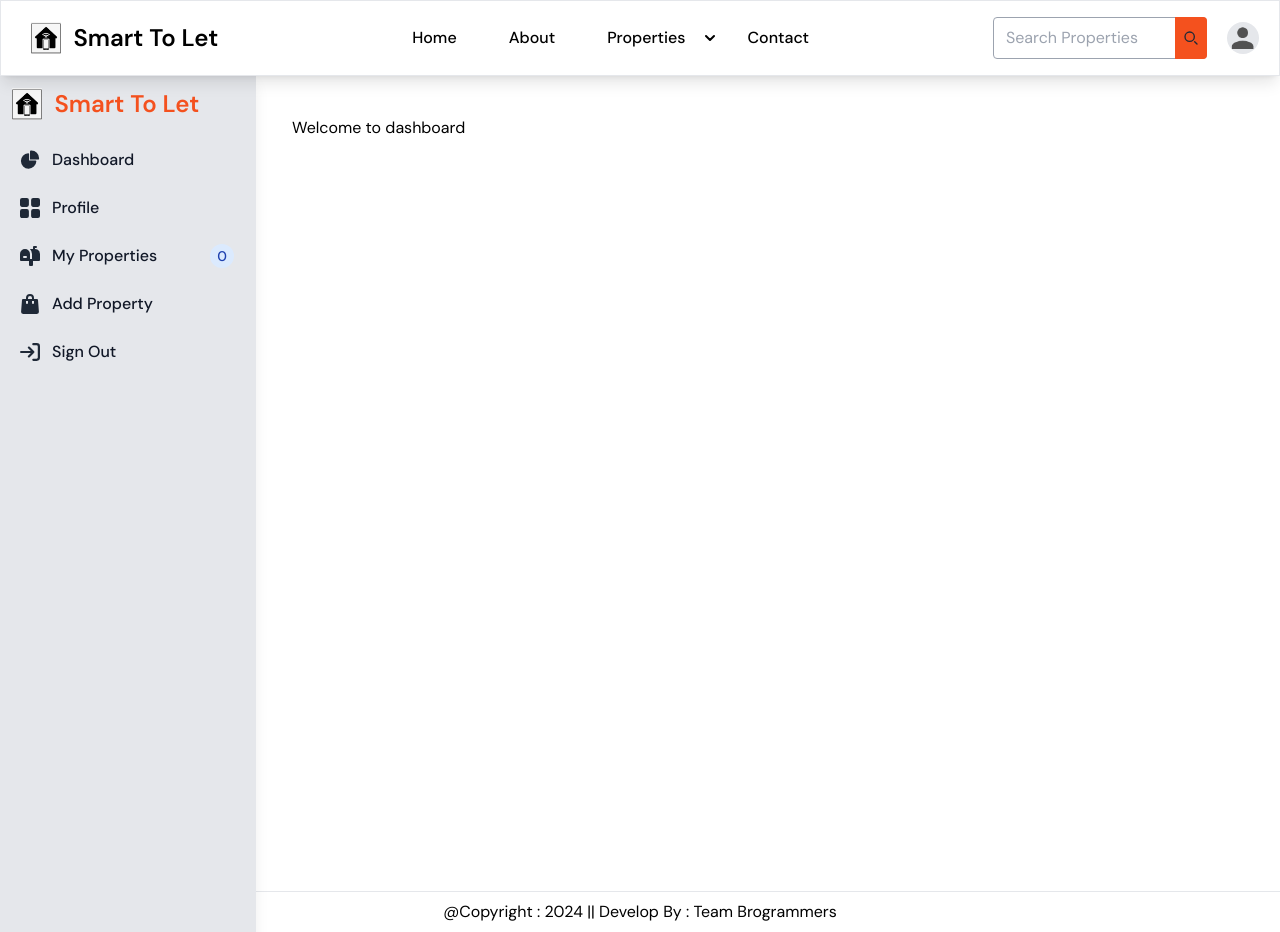
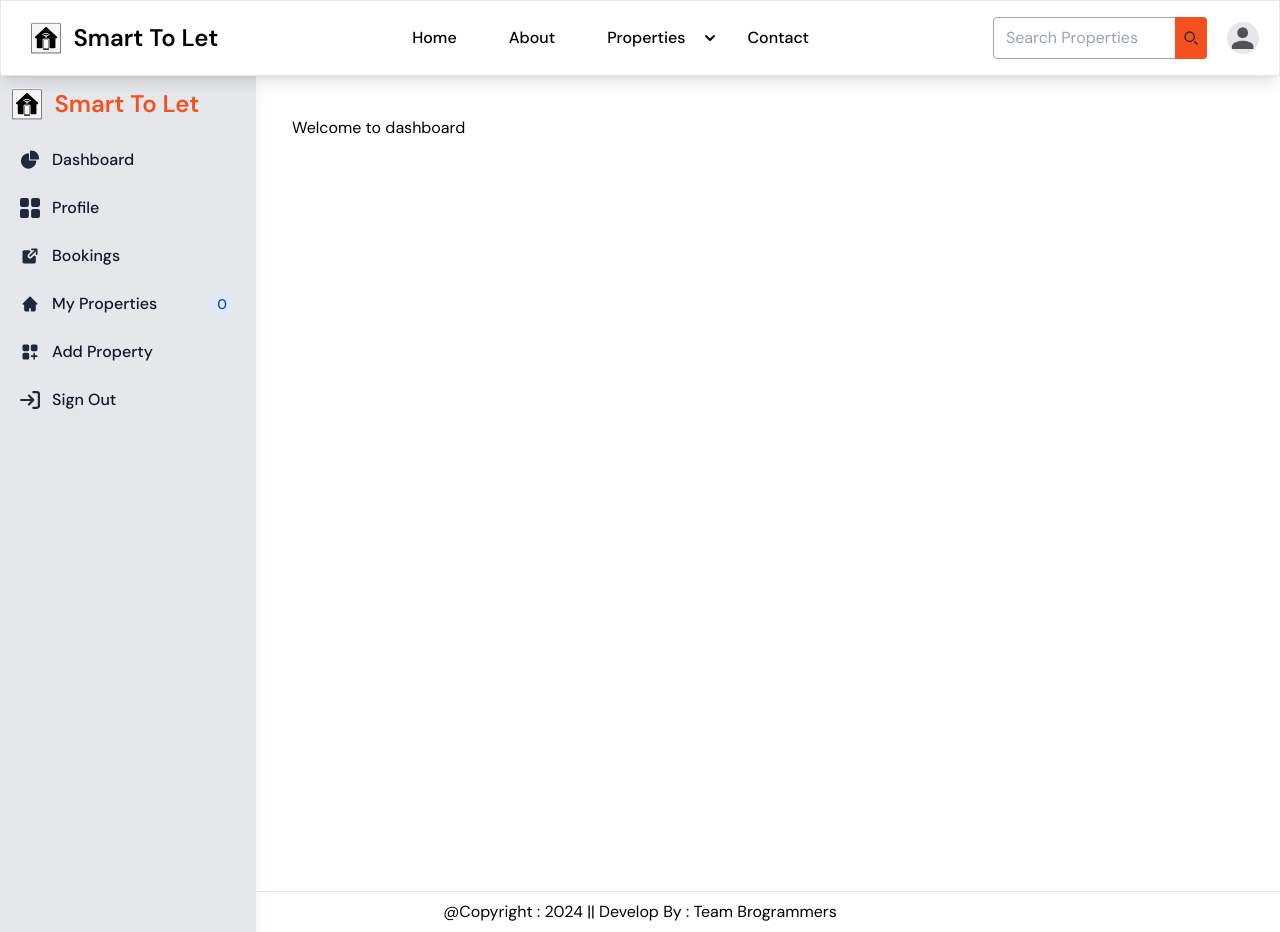
Before and after one commit to mrdel56/smart-to-let-system, a Django app: page /dashboard/ in a window 1280 px wide. Run offline with Django 5.2, Linux system fonts and the light colour scheme; the visitor is signed in with stand-in values (Sample User, id 1); some libraries are stand-ins or nearby versions.

Commit message:
feat: dashboard modified

```diff
--- a/templates/dashboard_base.html
+++ b/templates/dashboard_base.html
@@ -209,12 +209,30 @@
               </a>
             </li>
 
+            {% comment %}Bookings{% endcomment %}
+            <li>
+              <a href="/dashboard/profile" class="flex items-center p-2 text-gray-900 rounded-lg hover:bg-[#F4511F] hover:text-white group">
+                <svg class="flex-shrink-0 w-5 h-5 text-gray-800 transition duration-75 group-hover:text-gray-900 dark:group-hover:text-white" aria-hidden="true" xmlns="http://www.w3.org/2000/svg" width="24" height="24" fill="currentColor" viewBox="0 0 24 24">
+                  <path fill-rule="evenodd" d="M11.403 5H5a2 2 0 0 0-2 2v12a2 2 0 0 0 2 2h12a2 2 0 0 0 2-2v-6.403a3.01 3.01 0 0 1-1.743-1.612l-3.025 3.025A3 3 0 1 1 9.99 9.768l3.025-3.025A3.01 3.01 0 0 1 11.403 5Z" clip-rule="evenodd" />
+                  <path fill-rule="evenodd" d="M13.232 4a1 1 0 0 1 1-1H20a1 1 0 0 1 1 1v5.768a1 1 0 1 1-2 0V6.414l-6.182 6.182a1 1 0 0 1-1.414-1.414L17.586 5h-3.354a1 1 0 0 1-1-1Z" clip-rule="evenodd" />
+                </svg>
+
+                <span class="flex-1 ms-3 whitespace-nowrap">Bookings</span>
+                {% comment %} <span class="inline-flex items-center justify-center px-2 ms-3 text-sm font-medium text-gray-800 bg-gray-100 rounded-full dark:bg-gray-700 dark:text-gray-300">Pro</span> {% endcomment %}
+              </a>
+            </li>
+
             {% comment %}My propery{% endcomment %}
             <li>
               <a href="/dashboard/my-property" class="flex items-center p-2 text-gray-900 rounded-lg hover:bg-[#F4511F] hover:text-white group">
-                <svg class="flex-shrink-0 w-5 h-5 text-gray-800 transition duration-75 group-hover:text-gray-900 dark:group-hover:text-white" aria-hidden="true" xmlns="http://www.w3.org/2000/svg" fill="currentColor" viewBox="0 0 20 20">
+                {% comment %} <svg class="flex-shrink-0 w-5 h-5 text-gray-800 transition duration-75 group-hover:text-gray-900 dark:group-hover:text-white" aria-hidden="true" xmlns="http://www.w3.org/2000/svg" fill="currentColor" viewBox="0 0 20 20">
                   <path d="m17.418 3.623-.018-.008a6.713 6.713 0 0 0-2.4-.569V2h1a1 1 0 1 0 0-2h-2a1 1 0 0 0-1 1v2H9.89A6.977 6.977 0 0 1 12 8v5h-2V8A5 5 0 1 0 0 8v6a1 1 0 0 0 1 1h8v4a1 1 0 0 0 1 1h2a1 1 0 0 0 1-1v-4h6a1 1 0 0 0 1-1V8a5 5 0 0 0-2.582-4.377ZM6 12H4a1 1 0 0 1 0-2h2a1 1 0 0 1 0 2Z" />
+                </svg> {% endcomment %}
+
+                <svg class="flex-shrink-0 w-5 h-5 text-gray-800 transition duration-75 group-hover:text-gray-900 dark:group-hover:text-white" aria-hidden="true" xmlns="http://www.w3.org/2000/svg" width="24" height="24" fill="currentColor" viewBox="0 0 24 24">
+                  <path fill-rule="evenodd" d="M11.293 3.293a1 1 0 0 1 1.414 0l6 6 2 2a1 1 0 0 1-1.414 1.414L19 12.414V19a2 2 0 0 1-2 2h-3a1 1 0 0 1-1-1v-3h-2v3a1 1 0 0 1-1 1H7a2 2 0 0 1-2-2v-6.586l-.293.293a1 1 0 0 1-1.414-1.414l2-2 6-6Z" clip-rule="evenodd" />
                 </svg>
+
                 <span class="flex-1 ms-3 whitespace-nowrap">My Properties</span>
                 <span class="inline-flex items-center justify-center w-3 h-3 p-3 ms-3 text-sm font-medium text-blue-800 bg-blue-100 rounded-full dark:bg-blue-900 dark:text-blue-300">0</span>
               </a>
@@ -223,16 +241,17 @@
             {% comment %}add property{% endcomment %}
             <li>
               <a href="#" class="flex items-center p-2 text-gray-900 rounded-lg hover:bg-[#F4511F] hover:text-white group">
-                <svg class="flex-shrink-0 w-5 h-5 text-gray-800 transition duration-75 group-hover:text-gray-900 dark:group-hover:text-white" aria-hidden="true" xmlns="http://www.w3.org/2000/svg" fill="currentColor" viewBox="0 0 18 20">
-                  <path d="M17 5.923A1 1 0 0 0 16 5h-3V4a4 4 0 1 0-8 0v1H2a1 1 0 0 0-1 .923L.086 17.846A2 2 0 0 0 2.08 20h13.84a2 2 0 0 0 1.994-2.153L17 5.923ZM7 9a1 1 0 0 1-2 0V7h2v2Zm0-5a2 2 0 1 1 4 0v1H7V4Zm6 5a1 1 0 1 1-2 0V7h2v2Z" />
+                <svg class="flex-shrink-0 w-5 h-5 text-gray-800 transition duration-75 group-hover:text-gray-900 dark:group-hover:text-white" aria-hidden="true" xmlns="http://www.w3.org/2000/svg" width="24" height="24" fill="currentColor" viewBox="0 0 24 24">
+                  <path fill-rule="evenodd" d="M4.857 3A1.857 1.857 0 0 0 3 4.857v4.286C3 10.169 3.831 11 4.857 11h4.286A1.857 1.857 0 0 0 11 9.143V4.857A1.857 1.857 0 0 0 9.143 3H4.857Zm10 0A1.857 1.857 0 0 0 13 4.857v4.286c0 1.026.831 1.857 1.857 1.857h4.286A1.857 1.857 0 0 0 21 9.143V4.857A1.857 1.857 0 0 0 19.143 3h-4.286Zm-10 10A1.857 1.857 0 0 0 3 14.857v4.286C3 20.169 3.831 21 4.857 21h4.286A1.857 1.857 0 0 0 11 19.143v-4.286A1.857 1.857 0 0 0 9.143 13H4.857ZM18 14a1 1 0 1 0-2 0v2h-2a1 1 0 1 0 0 2h2v2a1 1 0 1 0 2 0v-2h2a1 1 0 1 0 0-2h-2v-2Z" clip-rule="evenodd" />
                 </svg>
+
                 <span class="flex-1 ms-3 whitespace-nowrap">Add Property</span>
               </a>
             </li>
 
             {% comment %}signout{% endcomment %}
             <li>
-              <a href="#" class="flex items-center p-2 text-gray-900 rounded-lg hover:bg-[#F4511F] hover:text-white group">
+              <a href="/logout" class="flex items-center p-2 text-gray-900 rounded-lg hover:bg-[#F4511F] hover:text-white group">
                 <svg class="flex-shrink-0 w-5 h-5 text-gray-800 transition duration-75 group-hover:text-gray-900 dark:group-hover:text-white" aria-hidden="true" xmlns="http://www.w3.org/2000/svg" fill="none" viewBox="0 0 18 16">
                   <path stroke="currentColor" stroke-linecap="round" stroke-linejoin="round" stroke-width="2" d="M1 8h11m0 0L8 4m4 4-4 4m4-11h3a2 2 0 0 1 2 2v10a2 2 0 0 1-2 2h-3" />
                 </svg>
```
